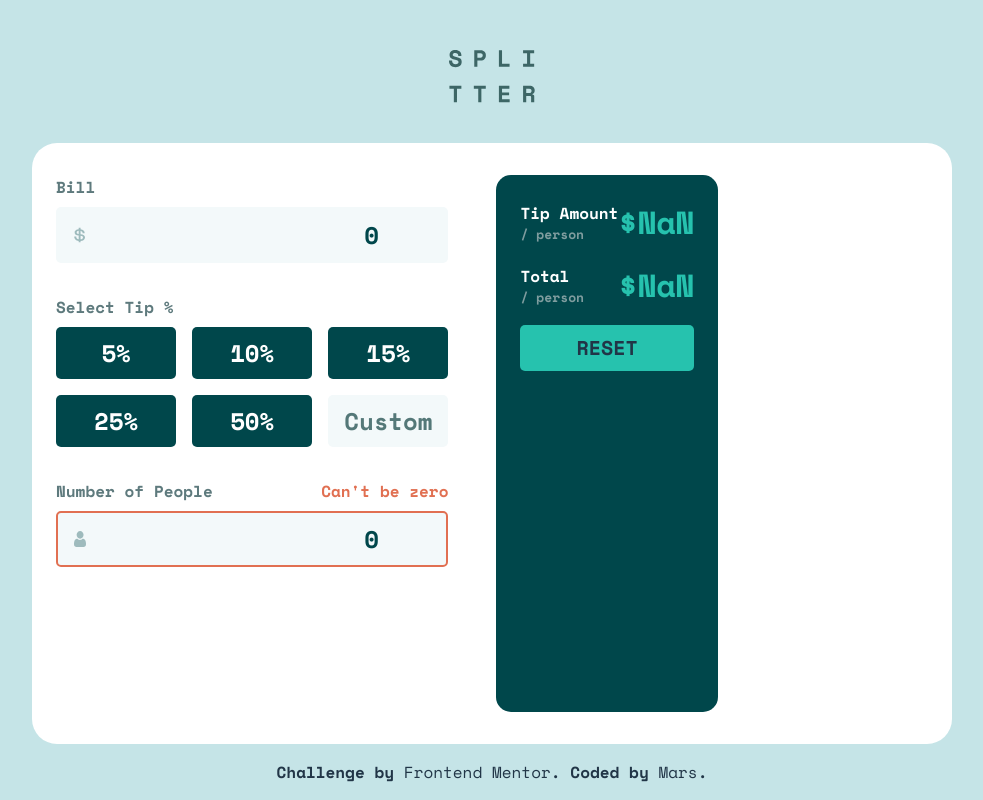
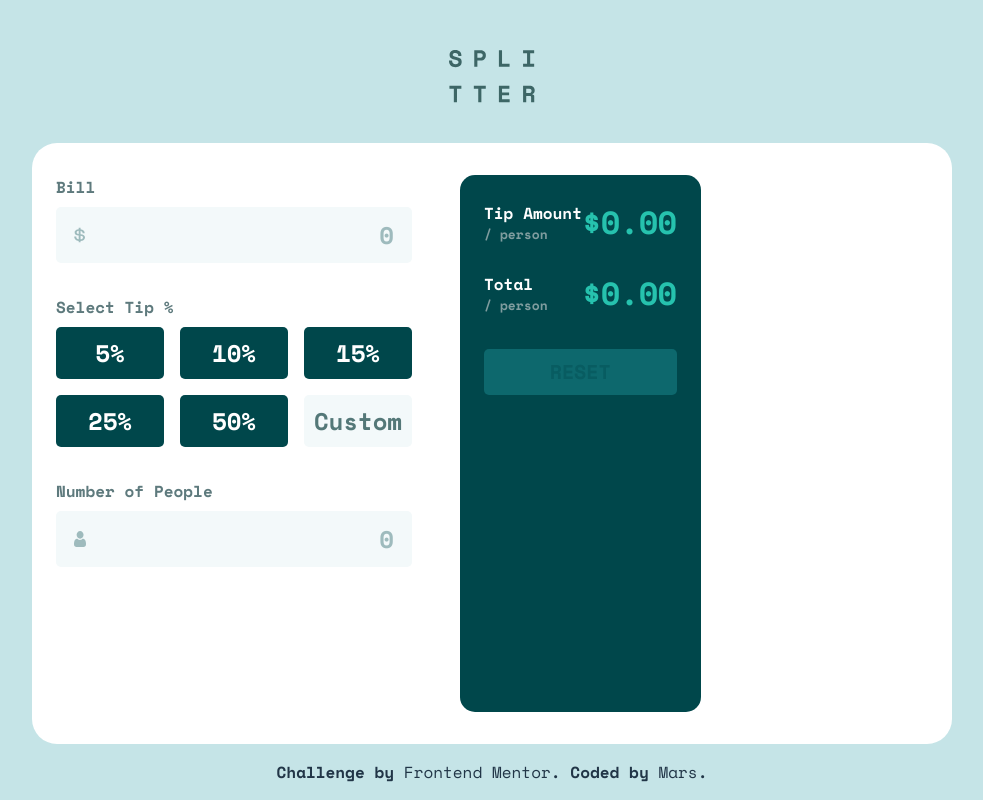
Before and after one commit to martinianol/tip-calculator-app, a React (Vite) app: page / in a window 1280 px wide. Shown: the whole page, without its empty margins (148-1131 px from the left). Built offline with nearby package versions, Linux system fonts and the light colour scheme.

Commit message:
Feature/format input values (#4)
* Add Custom Input

```diff
--- a/src/Components/Form/Form.tsx
+++ b/src/Components/Form/Form.tsx
@@ -1,12 +1,13 @@
 import Input from "./Inputs/Input";
 import iconPerson from "../../../images/icon-person.svg";
 import iconDollar from "../../../images/icon-dollar.svg";
-import { useState, type FormEventHandler } from "react";
+import { type FormEventHandler } from "react";
 import TipButtonsInput from "./TipButtonsInput/TipButtonsInput";
 interface FormProps {
-  onChange: (keyValue: string, value: string) => void;
-  totalValue: number;
-  numberOfPeople: number;
+  onChange: (keyValue: string, value: string | number) => void;
+  totalValue: number | null;
+  numberOfPeople: number | null;
+  tipPercentage: number;
 }
 
 const PersonIcon = (
@@ -16,11 +17,15 @@ const DollarIcon = (
   <img src={iconDollar} alt="" className="w-3 h-4 max-w-none" />
 );
 
-const Form = ({ onChange, totalValue, numberOfPeople }: FormProps) => {
-  const [tipPercentage, setTipPercentage] = useState<number | string | null>(
-    null
-  );
-  const handleSelectTip = (val: number | string) => setTipPercentage(val);
+const Form = ({
+  onChange,
+  totalValue,
+  numberOfPeople,
+  tipPercentage,
+}: FormProps) => {
+  const handleSelectTip = (val: string | number) => {
+    onChange("tipPercentage", val);
+  };
 
   const handleSubmit: FormEventHandler<HTMLFormElement> = (e) =>
     e.preventDefault();
--- a/src/Components/Form/Inputs/Input.tsx
+++ b/src/Components/Form/Inputs/Input.tsx
@@ -1,7 +1,7 @@
 interface InputProps {
   label: string;
   id: string;
-  value: number;
+  value: number | null;
   onChange: (key: string, e: string) => void;
   icon?: React.ReactNode;
   isError?: boolean;
@@ -29,8 +29,8 @@ const Input = ({
         )}
       </label>
       <div
-        className={`flex items-center gap-2 rounded-[5px] px-4 py-2 bg-grey-50 border-2 ${
-          isError ? "border-orange-400" : "border-transparent"
+        className={`flex items-center gap-2 rounded-[5px] px-4 py-2 bg-grey-50 border-2 cursor-pointer ${
+          isError ? "!border-orange-400" : "border-transparent"
         } focus-within:border-green-400`}
       >
         <span className="text-grey-500">{icon}</span>
@@ -38,8 +38,8 @@ const Input = ({
           type="number"
           id={id}
           placeholder="0"
-          className="bg-transparent text-preset3 text-right outline-none min-w-0 caret-green-400 text-green-900"
-          value={value}
+          className="cursor-pointer bg-transparent text-preset3 text-right outline-none min-w-0 w-full caret-green-400 text-green-900 placeholder-grey-300"
+          value={value ?? ""}
           onChange={(e) => onChange(id, e.target.value)}
           min={0}
         />
--- /dev/null
+++ b/src/Components/Form/TipButtonsInput/TipButton/CustomTipButton.tsx
@@ -0,0 +1,34 @@
+import clsx from "clsx";
+import { activeStyles } from "./TipButton";
+import { twMerge } from "tailwind-merge";
+
+interface CustomTipButton {
+  val: number;
+  onChange: (val: number) => void;
+  isActive?: boolean;
+}
+
+const CustomTipButton = ({ val, onChange, isActive }: CustomTipButton) => {
+  console.log(isActive);
+  const baseStyles =
+    "cursor-pointer bg-grey-50 text-center outline-none min-w-0 text-green-900 placeholder-grey-550 border-2 border-transparent rounded-[5px]";
+  const focusStyles = "bg-grey-50 focus:border-green-400"
+  const inputStyles = `text-preset3 ${twMerge(
+    clsx(baseStyles, isActive && activeStyles, focusStyles)
+  )}`;
+  console.log(inputStyles);
+  return (
+    <input
+      className={inputStyles}
+      type="number"
+      value={val === 0 ? "" : val}
+      onChange={(e) => onChange(Number(e.target.value))}
+      placeholder="Custom"
+      min={0}
+      max={100}
+      step={1}
+    />
+  );
+};
+
+export default CustomTipButton;
--- a/src/Components/Form/TipButtonsInput/TipButton/TipButton.tsx
+++ b/src/Components/Form/TipButtonsInput/TipButton/TipButton.tsx
@@ -2,22 +2,21 @@ import clsx from "clsx";
 import { twMerge } from "tailwind-merge";
 
 interface TipButtonProps {
-  val: number | string;
-  onClick: (val: number | string) => void;
+  val: number;
+  onClick: (val: number) => void;
   isActive?: boolean;
-  isCustom?: boolean;
 }
-const baseStyles =
+export const baseStyles =
   "text-center py-2 px-4 border-none rounded-[5px] text-white bg-green-900 hover:bg-green-200 hover:text-green-900 cursor-pointer";
-const customStyles = "bg-grey-50 text-grey-550";
-const activeStyles = "bg-green-400 text-green-900";
 
-const TipButton = ({ val, onClick, isActive, isCustom }: TipButtonProps) => {
+export const activeStyles = "bg-green-400 text-green-900";
+
+const TipButton = ({ val, onClick, isActive }: TipButtonProps) => {
   const id = `tip-${val}`;
   const displayVal = val + (typeof val === "number" ? "%" : "");
 
   const buttonClassName = `text-preset3 ${twMerge(
-    clsx(baseStyles, isCustom && customStyles, isActive && activeStyles)
+    clsx(baseStyles, isActive && activeStyles)
   )}`;
 
   return (
--- a/src/Components/Form/TipButtonsInput/TipButtonsInput.tsx
+++ b/src/Components/Form/TipButtonsInput/TipButtonsInput.tsx
@@ -1,9 +1,10 @@
+import CustomTipButton from "./TipButton/CustomTipButton";
 import TipButton from "./TipButton/TipButton";
 
-const PERCENTAGES_OPTIONS = [5, 10, 15, 25, 50, "Custom"];
+const PERCENTAGES_OPTIONS = [5, 10, 15, 25, 50];
 
 interface TipButtonsInputProps {
-  tipPercentage: string | number | null;
+  tipPercentage: number;
   onSelectTip: (val: string | number) => void;
 }
 
@@ -20,10 +21,16 @@ const TipButtonsInput = ({
             key={val}
             val={val}
             onClick={onSelectTip}
-            isActive={val === tipPercentage}
-            isCustom={typeof val === "string"}
+            isActive={val == tipPercentage}
           />
         ))}
+        <CustomTipButton
+          val={tipPercentage}
+          onChange={onSelectTip}
+          isActive={
+            !PERCENTAGES_OPTIONS.includes(tipPercentage) && tipPercentage !== 0
+          }
+        />
       </div>
     </div>
   );
--- a/src/Components/Main/Main.tsx
+++ b/src/Components/Main/Main.tsx
@@ -3,8 +3,8 @@ import Form from "../Form/Form";
 import Results from "../Results/Results";
 
 const INITIAL_STATE = {
-  billValue: 0,
-  numberOfPeople: 0,
+  billValue: null,
+  numberOfPeople: null,
   tipPercentage: 0,
 };
 
@@ -13,15 +13,22 @@ const Main = () => {
 
   const { billValue, numberOfPeople, tipPercentage } = formValues;
 
-  const tipValuePerPerson = (billValue * tipPercentage) / 100 / numberOfPeople;
-  const totalPerPerson = tipValuePerPerson + billValue / numberOfPeople;
+  const tipValuePerPerson =
+    numberOfPeople === null || billValue === null || numberOfPeople === 0
+      ? 0
+      : (billValue * tipPercentage) / (100 * numberOfPeople);
+
+  const totalPerPerson =
+    numberOfPeople === null || billValue === null || numberOfPeople === 0
+      ? 0
+      : tipValuePerPerson + billValue / numberOfPeople;
 
   const handleReset = () => {
     console.log("handleReset");
     setFormValues(INITIAL_STATE);
   };
 
-  const handleInputChange = (key: string, value: string) => {
+  const handleInputChange = (key: string, value: string | number) => {
     console.log("handleInputChange", key, value);
     setFormValues((prevState) => {
       return {
@@ -31,17 +38,24 @@ const Main = () => {
     });
   };
 
+  const canReset = Object.keys(INITIAL_STATE).some(
+    (key) =>
+      formValues[key as keyof typeof INITIAL_STATE] !==
+      INITIAL_STATE[key as keyof typeof INITIAL_STATE]
+  );
   return (
     <main className="bg-white mt-10  px-6 py-8 flex flex-1 flex-col gap-8 rounded-t-[25px] md:rounded-[25px] md:min-w-[608px] md:mx-auto lg:flex-row lg:gap-12 lg:min-w-[920px]">
       <Form
         onChange={handleInputChange}
         totalValue={billValue}
         numberOfPeople={numberOfPeople}
+        tipPercentage={tipPercentage}
       />
       <Results
         onClick={handleReset}
         tipValue={tipValuePerPerson}
         totalValue={totalPerPerson}
+        canReset={canReset}
       />
     </main>
   );
--- a/src/Components/Results/IndividualResult.tsx
+++ b/src/Components/Results/IndividualResult.tsx
@@ -5,13 +5,19 @@ const IndividualResult = ({
   label: string;
   value?: number;
 }) => {
+  const displayValue = new Intl.NumberFormat("en-US", {
+    style: "decimal",
+    minimumFractionDigits: 2,
+    maximumFractionDigits: 2,
+  }).format(value);
+
   return (
     <div className="flex justify-between items-center">
       <div>
         <p className="text-primary-white text-preset5">{label}</p>
         <p className="text-grey-400 text-preset6">/ person</p>
       </div>
-      <p className="text-green-400 text-preset2">${value}</p>
+      <p className="text-green-400 text-preset2">${displayValue}</p>
     </div>
   );
 };
--- a/src/Components/Results/ResetButton.tsx
+++ b/src/Components/Results/ResetButton.tsx
@@ -11,7 +11,7 @@ const ResetButton = ({
 
   return (
     <button
-      className="bg-green-400 rounded-[5px] py-[8px] text-preset4 border-none hover:bg-green-200 disabled:bg-green-750 disabled:cursor-none"
+      className="bg-green-400 rounded-[5px] py-[8px] text-preset4 text-green-800 border-none hover:bg-green-200 hover:text-green-900 disabled:bg-green-750 disabled:cursor-none disabled:hover:text-green-800"
       onClick={handleClick}
       disabled={disabled}
     >
--- a/src/Components/Results/Results.tsx
+++ b/src/Components/Results/Results.tsx
@@ -5,17 +5,20 @@ const Results = ({
   onClick,
   tipValue,
   totalValue,
+  canReset
 }: {
   onClick: () => void;
   tipValue: number;
   totalValue: number;
+  canReset: boolean;
 }) => {
-  const disableResetButton = tipValue === 0 && totalValue === 0;
   return (
-    <div className="flex flex-col gap-4 p-6 bg-green-900 rounded-[15px]">
-      <IndividualResult label="Tip Amount" value={tipValue} />
-      <IndividualResult label="Total" value={totalValue} />
-      <ResetButton onClick={onClick} disabled={disableResetButton} />
+    <div className="flex flex-col gap-8 p-6 bg-green-900 rounded-[15px]">
+      <div className="flex flex-col gap-6">
+        <IndividualResult label="Tip Amount" value={tipValue} />
+        <IndividualResult label="Total" value={totalValue} />
+      </div>
+      <ResetButton onClick={onClick} disabled={!canReset} />
     </div>
   );
 };
--- a/src/index.css
+++ b/src/index.css
@@ -46,9 +46,14 @@ button {
   cursor: pointer;
   transition: border-color 0.25s;
 }
-button:hover {
-  border-color: #646cff;
+
+/* Hide arrows for input[type=number] */
+input[type='number']::-webkit-inner-spin-button,
+input[type='number']::-webkit-outer-spin-button {
+  -webkit-appearance: none;
+  margin: 0;
 }
+
 
 @media (prefers-color-scheme: light) {
   :root {
```
